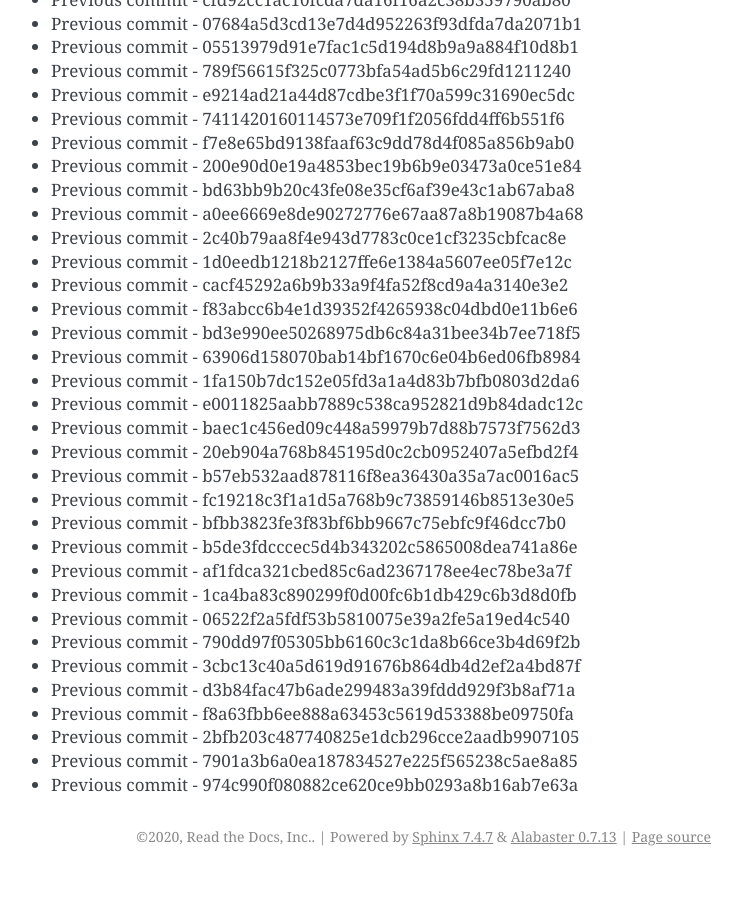
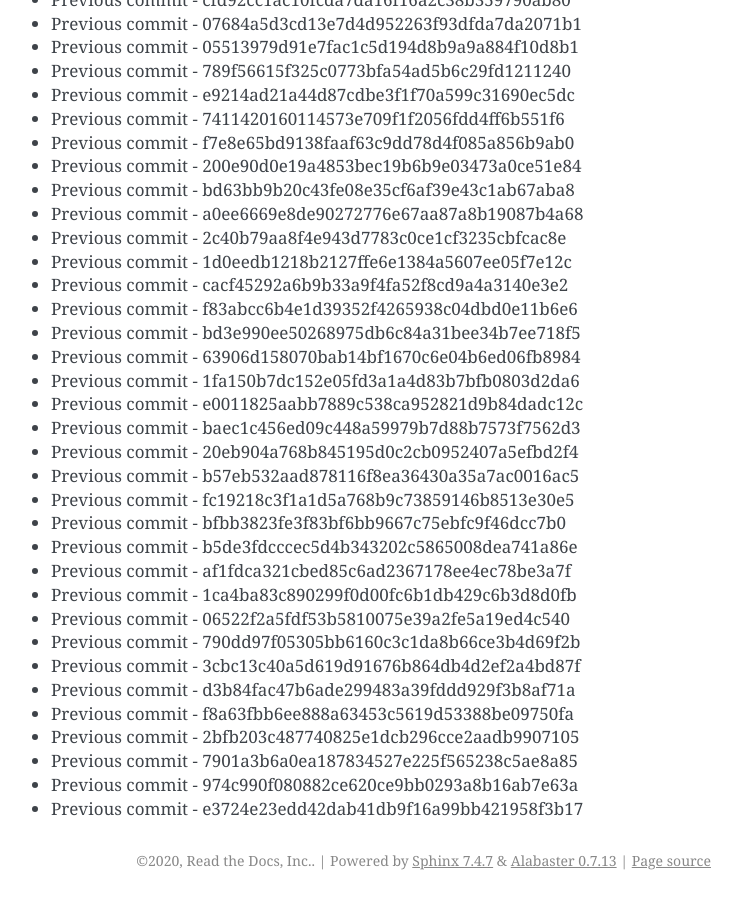
Before and after one commit to readthedocs/rtd-git-stresstest, a Sphinx documentation site: the page built from docs/updates.rst, in a window 1280 px wide and 900 px high, scrolled down 68810 px. Shown: the whole window, without its empty margins (399-1141 px from the left). Built offline with Sphinx 7.4.7, drawn with Linux system fonts in a browser that asks for light colours; before the commit the page ends 69686 px from its top, so only the background shows below that.

Commit message:
Generating commit from previous: e3724e23edd42dab41db9f16a99bb421958f3b17

```diff
--- a/docs/updates.rst
+++ b/docs/updates.rst
@@ -2923,3 +2923,4 @@ It can be tested for any performance characteristics.
 * Previous commit - 2bfb203c487740825e1dcb296cce2aadb9907105
 * Previous commit - 7901a3b6a0ea187834527e225f565238c5ae8a85
 * Previous commit - 974c990f080882ce620ce9bb0293a8b16ab7e63a
+* Previous commit - e3724e23edd42dab41db9f16a99bb421958f3b17
```
